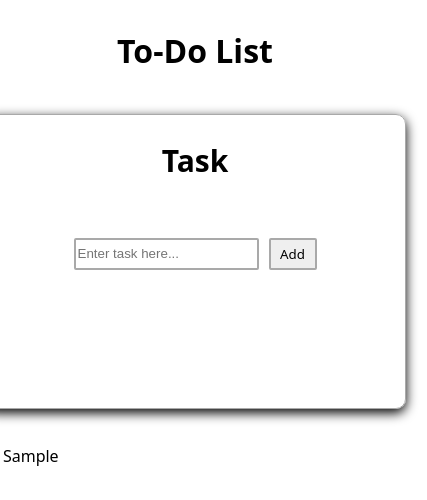
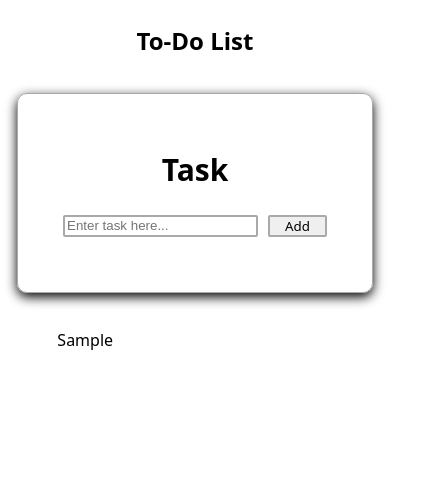
Before and after one commit to zyrustolenada21/to-do-list, a plain HTML site: page index.html in a window 390 px wide. Both pictures are taken after typing "Sample" into the empty fields and a click on the button "Add". Shown: the whole page, 427 px wide, since content can reach past the window. Drawn offline with Linux system fonts and the light colour scheme.

Commit message:
Add files via upload

```diff
--- a/index.html
+++ b/index.html
@@ -3,7 +3,7 @@
 <head>
     <title>To-Do List</title>
     <meta charset="UTF-8">
-    <meta name="viewport" content="width= devide-width", initial-scale="1.0">
+    <meta name="viewport" content="width= device-width, initial-scale=1.0">
     <link rel="stylesheet" href="style.css">
 </head>
 <body>
--- a/script.js
+++ b/script.js
@@ -8,7 +8,9 @@ function createTask(taskText) {
     const li = document.createElement("li");
     li.textContent = taskText;
 
-    li.addEventListener("dblclick", function () {
+    let pressTimer;
+
+    function completeTask() {
         li.classList.toggle("completed");
 
         if (li.classList.contains("completed")) {
@@ -25,6 +27,24 @@ function createTask(taskText) {
                 }
             }, 10000);
         }
+    }
+
+    // Desktop: Double-click
+    li.addEventListener("dblclick", completeTask);
+
+    // Mobile: Long press
+    li.addEventListener("touchstart", function () {
+        pressTimer = setTimeout(function () {
+            completeTask();
+        }, 1000); // Hold for 1 second
+    });
+
+    li.addEventListener("touchend", function () {
+        clearTimeout(pressTimer);
+    });
+
+    li.addEventListener("touchmove", function () {
+        clearTimeout(pressTimer);
     });
 
     taskList.appendChild(li);
--- a/style.css
+++ b/style.css
@@ -2,7 +2,7 @@
     display: flex;
     align-items: center;
     flex-direction: column;
-    height: 100vh;
+    min-height: 100vh;
     gap: 20px;
 }
 
@@ -16,14 +16,16 @@ li{
 .card{
     display: flex;
     border: 1px solid darkgray;
-    width: 50vh;
-    height: 35vh;
+    width: 90%;
+    max-width: 500px;
+    min-height:200px;
+    padding:20px;
     border-radius: 10px;
     box-shadow: 0 4px 12px rgba(0,0,0,1);
     flex-direction: column;
     align-items: center;
     box-sizing: border-box;
-    gap: 2rem;
+    padding: 30px;
 
 
 }
@@ -35,8 +37,8 @@ li{
 .list{
     display: flex;
     align-items: left;
-    width: 55vh;
-    height: 40vh;
+    width: 90%;
+    max-width: 500px;
     flex-direction: column;
     font-family: system-ui, -apple-system, BlinkMacSystemFont, 'Segoe UI', Roboto, Oxygen, Ubuntu, Cantarell, 'Open Sans', 'Helvetica Neue', sans-serif;
     font-weight: 500;
@@ -48,11 +50,13 @@ li{
 }
 
 .task{
-    font-size: 20;
+    font-size: 20px;
     font-family: system-ui, -apple-system, BlinkMacSystemFont, 'Segoe UI', Roboto, Oxygen, Ubuntu, Cantarell, 'Open Sans', 'Helvetica Neue', sans-serif;
 }
 .enter{
     display: flex;
+    width: 90%;
+    max-width: 450px;
     gap: 10px;
 }
 
@@ -60,7 +64,7 @@ li{
     outline: none;
     border: 2px solid darkgray;
     border-radius: 2px;
-    height: 2rem;
+    flex:1;
 }
 
 #addBtn{
@@ -68,8 +72,7 @@ li{
     border: 2px solid darkgray;
     border-radius: 2px;
     outline: none;
-    height: 2rem;
-    width: 3rem;
+    padding: 0 15px;
 
 }
 
@@ -80,3 +83,22 @@ li{
 #addBtn:active{
     color: darkgray;
 }
+
+@media (max-width:600px){
+
+    .card{
+        width:95%;
+    }
+
+    .list{
+        width:95%;
+    }
+
+    #taskList{
+        columns:1;
+    }
+
+    .title{
+        font-size:1.5rem;
+    }
+}
```
